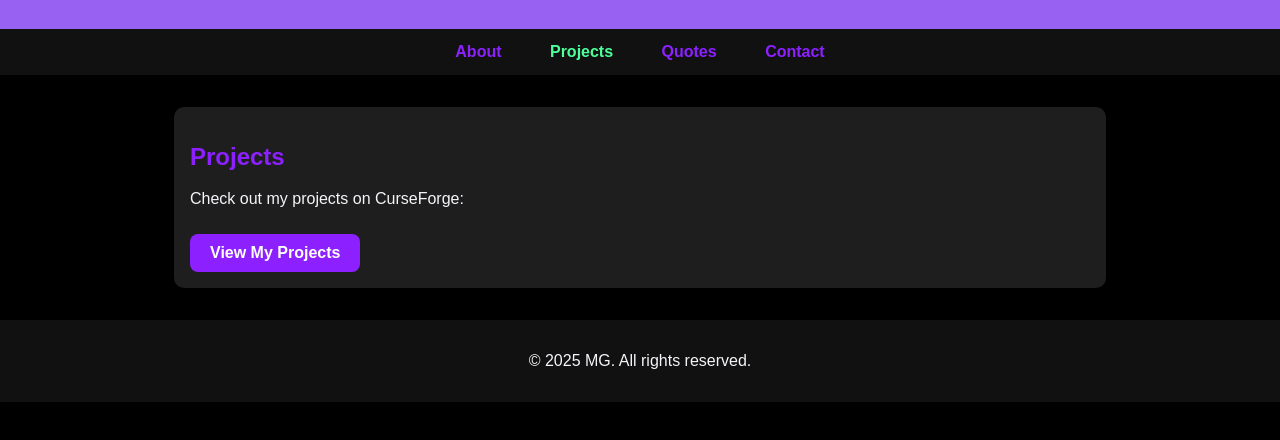
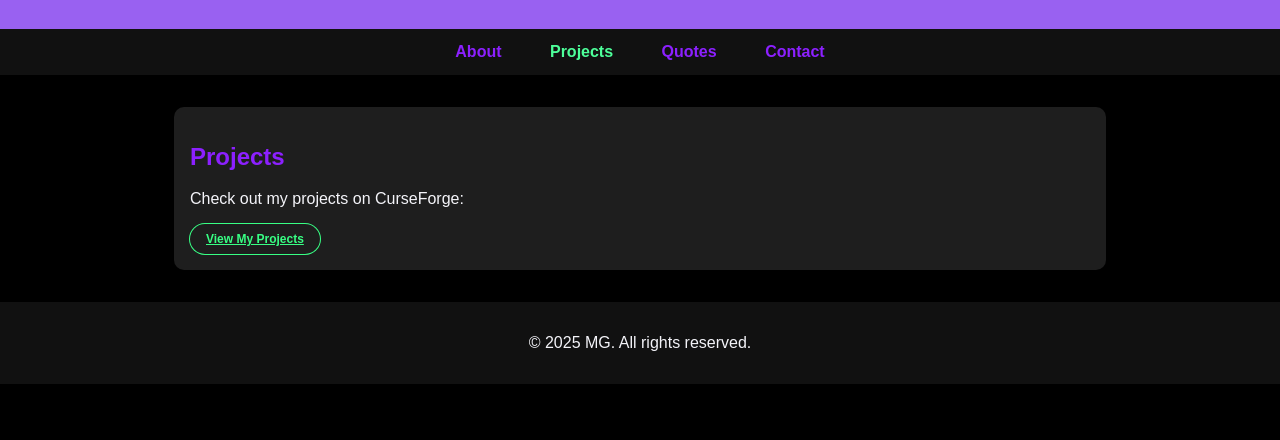
Before and after one commit to debe4/MG-WEB, a plain HTML site: page index.html in a window 1280 px wide. Both pictures are taken after a click on the button "Projects". Shown: the part 110-550 px from the top of the page. Drawn offline with Linux system fonts and the light colour scheme.

Commit message:
Update index.html

```diff
--- a/index.html
+++ b/index.html
@@ -129,7 +129,10 @@
   <div id="projects" class="tab-content">
     <h2>Projects</h2>
     <p>Check out my projects on CurseForge:</p>
-    <a href="https://www.curseforge.com/members/mg_suzuya/projects" target="_blank" class="project-button">View My Projects</a>
+    <a href="https://www.curseforge.com/members/mg_suzuya/projects" target="_blank" class="animated-button">
+      <span class="text">View My Projects</span>
+      <span class="circle"></span>
+    </a>
   </div>
 
   <div id="quotes" class="tab-content">
```
